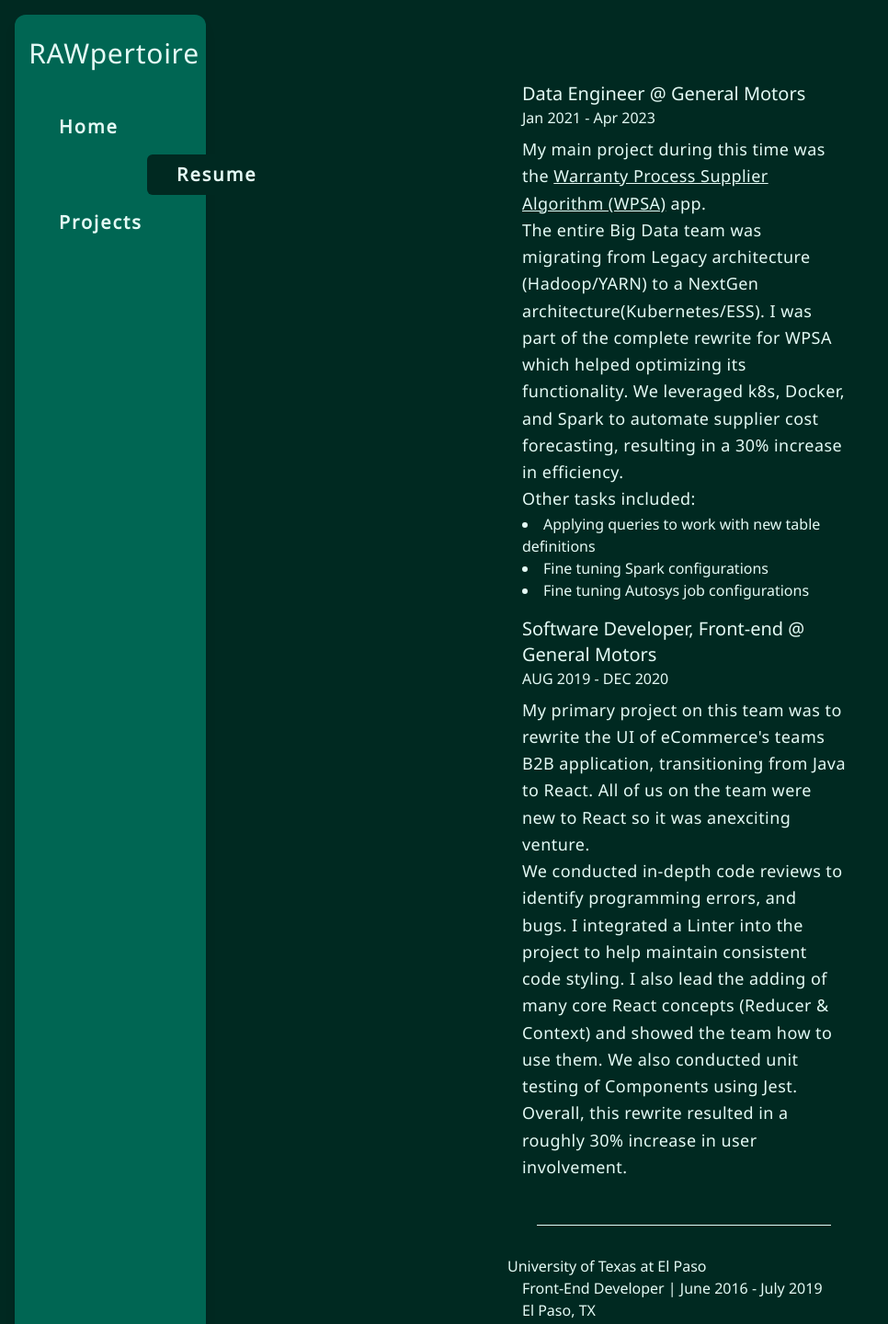
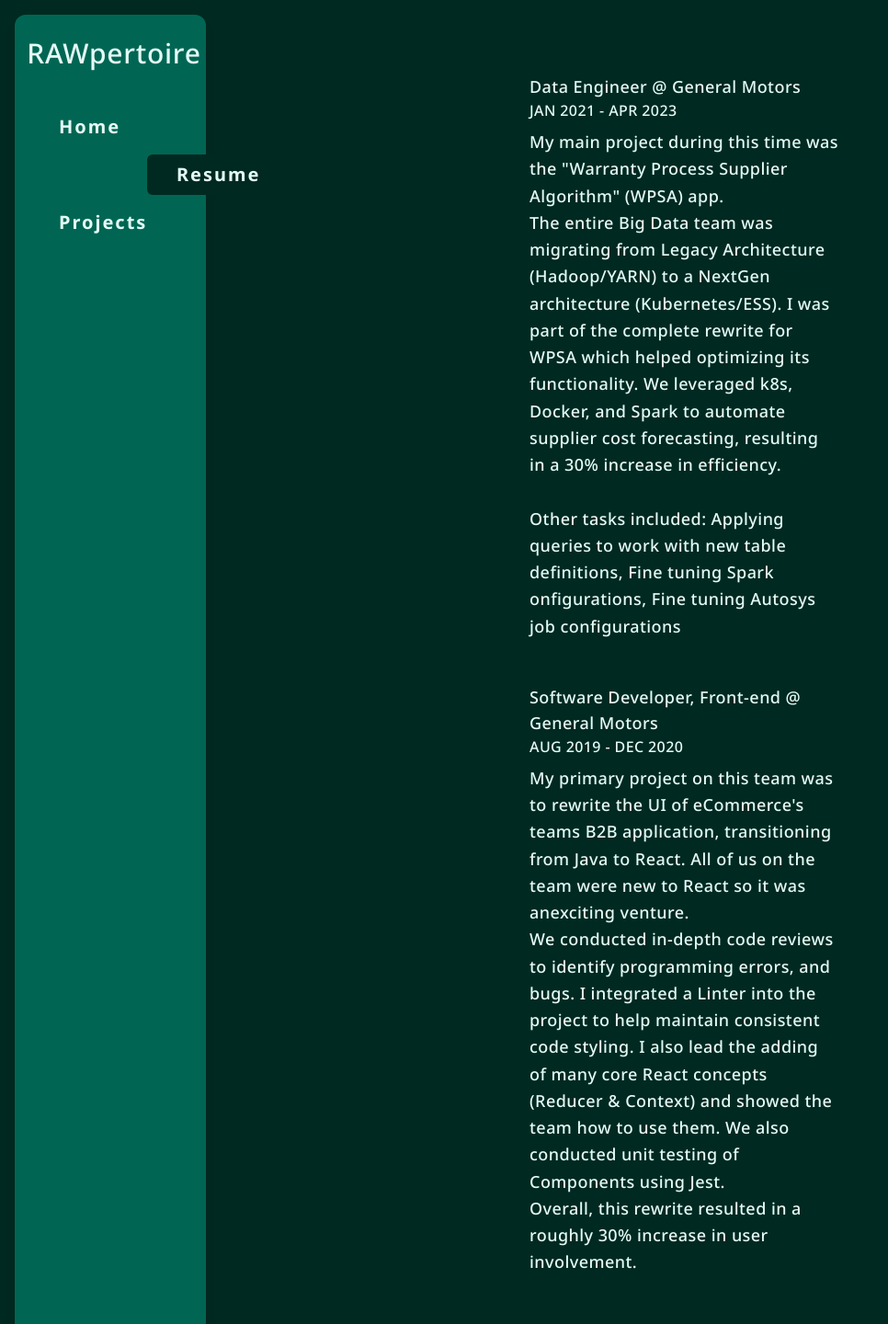
Before and after one commit to RAWoiwode/rawpertoire, a Next.js app: page /resume in a window 1280 px wide. Shown: the top 1440 px of the page at 92% size, without its empty margins (0-966 px from the left). Built offline with nearby package versions, Linux system fonts and the light colour scheme.

Commit message:
Creating JobCard to help display previous related jobs and summarized info; Minor adjustments to font weight and text sizes

```diff
--- a/app/globals.css
+++ b/app/globals.css
@@ -11,6 +11,14 @@
     @apply text-xl;
     @apply tracking-wide;
   }
+  h3 {
+    @apply text-lg;
+    @apply tracking-wide;
+  }
+  h4 {
+    @apply text-base;
+    @apply tracking-wide;
+  }
   p {
     @apply text-lg/relaxed;
     @apply tracking-wide;
--- a/app/layout.tsx
+++ b/app/layout.tsx
@@ -6,7 +6,7 @@ import "./globals.css";
 
 const noto_sans = Noto_Sans({
   subsets: ["latin"],
-  weight: ["400"],
+  weight: ["300", "500", "700"],
 });
 
 export const metadata: Metadata = {
--- /dev/null
+++ b/app/resume/components/JobCard.tsx
@@ -0,0 +1,20 @@
+interface Props {
+  title: string;
+  date: string;
+  desc: string;
+}
+
+const JobCard = ({ title, date, desc }: Props) => {
+  return (
+    <section className="rounded-lg p-6 transition-all hover:translate-x-2 hover:bg-background-800/50 hover:shadow-lg">
+      <h3>{title}</h3>
+      <h4>{date}</h4>
+      <p
+        className="whitespace-normal pt-2"
+        dangerouslySetInnerHTML={{ __html: desc }}
+      />
+    </section>
+  );
+};
+
+export default JobCard;
--- a/app/resume/page.tsx
+++ b/app/resume/page.tsx
@@ -1,53 +1,36 @@
-import Link from "next/link";
+import JobCard from "./components/JobCard";
 
-const CV = () => {
+const resumeItems = [
+  {
+    title: "Data Engineer @ General Motors",
+    date: "JAN 2021 - APR 2023",
+    desc:
+      "My main project during this time was the &quot;Warranty Process Supplier Algorithm&quot; (WPSA) app. <br /> " +
+      "The entire Big Data team was migrating from Legacy Architecture (Hadoop/YARN) to a NextGen " +
+      "architecture (Kubernetes/ESS). I was part of the complete rewrite for WPSA which helped optimizing its " +
+      "functionality. We leveraged k8s, Docker, and Spark to automate supplier cost forecasting, resulting in a " +
+      "30% increase in efficiency.<br /><br />Other tasks included: Applying queries to work with new table definitions, " +
+      "Fine tuning Spark onfigurations, Fine tuning Autosys job configurations",
+  },
+  {
+    title: "Software Developer, Front-end @ General Motors",
+    date: "AUG 2019 - DEC 2020",
+    desc: "My primary project on this team was to rewrite the UI of eCommerce&apos;s teams B2B application, transitioning from Java to React. All of us on the team were new to React so it was anexciting venture.<br /> We conducted in-depth code reviews to identify programming errors, and bugs. I integrated a Linter into the project to help maintain consistent code styling. I also lead the adding of many core React concepts (Reducer & Context) and showed the team how to use them. We also conducted unit testing of Components using Jest.<br /> Overall, this rewrite resulted in a roughly 30% increase in user involvement.",
+  },
+];
+
+const Resume = () => {
   return (
     <div className="mx-auto w-2/5 p-4">
-      <ul className="list-inside py-4">
-        <li className="mb-8 p-4">
-          <section className="font-medium">
-            <h3 className="text-xl">Data Engineer @ General Motors</h3>
-            <h4>Jan 2021 - Apr 2023</h4>
-            <p className="pt-2">
-              My main project during this time was the{" "}
-              <u>Warranty Process Supplier Algorithm (WPSA)</u> app.
-              <br />
-              The entire Big Data team was migrating from Legacy architecture
-              (Hadoop/YARN) to a NextGen architecture(Kubernetes/ESS). I was
-              part of the complete rewrite for WPSA which helped optimizing its
-              functionality. We leveraged k8s, Docker, and Spark to automate
-              supplier cost forecasting, resulting in a 30% increase in
-              efficiency.
-            </p>
-            <p>Other tasks included:</p>
-            <ul className="list-inside list-disc">
-              <li>Applying queries to work with new table definitions</li>
-              <li>Fine tuning Spark configurations</li>
-              <li>Fine tuning Autosys job configurations</li>
-            </ul>
-            <h3 className="pt-4 text-xl">
-              Software Developer, Front-end @ General Motors
-            </h3>
-            <h4>AUG 2019 - DEC 2020</h4>
-            <p className="pt-2">
-              My primary project on this team was to rewrite the UI of
-              eCommerce&apos;s teams B2B application, transitioning from Java to
-              React. All of us on the team were new to React so it was
-              anexciting venture.
-              <br />
-              We conducted in-depth code reviews to identify programming errors,
-              and bugs. I integrated a Linter into the project to help maintain
-              consistent code styling. I also lead the adding of many core React
-              concepts (Reducer & Context) and showed the team how to use them.
-              We also conducted unit testing of Components using Jest.
-              <br />
-              Overall, this rewrite resulted in a roughly 30% increase in user
-              involvement.
-            </p>
-          </section>
-        </li>
-        <hr className="m-8" />
-        <li>
+      {resumeItems.map((item) => (
+        <JobCard
+          key={item.title}
+          title={item.title}
+          date={item.date}
+          desc={item.desc}
+        />
+      ))}
+      {/* <li>
           <section>
             <h3>University of Texas at El Paso</h3>
             <div className="ml-4">
@@ -82,11 +65,9 @@ const CV = () => {
                 efficiency of getting said funding opportunities granted(~50%).
               </p>
             </div>
-          </section>
-        </li>
-      </ul>
+          </section> */}
     </div>
   );
 };
 
-export default CV;
+export default Resume;
```
